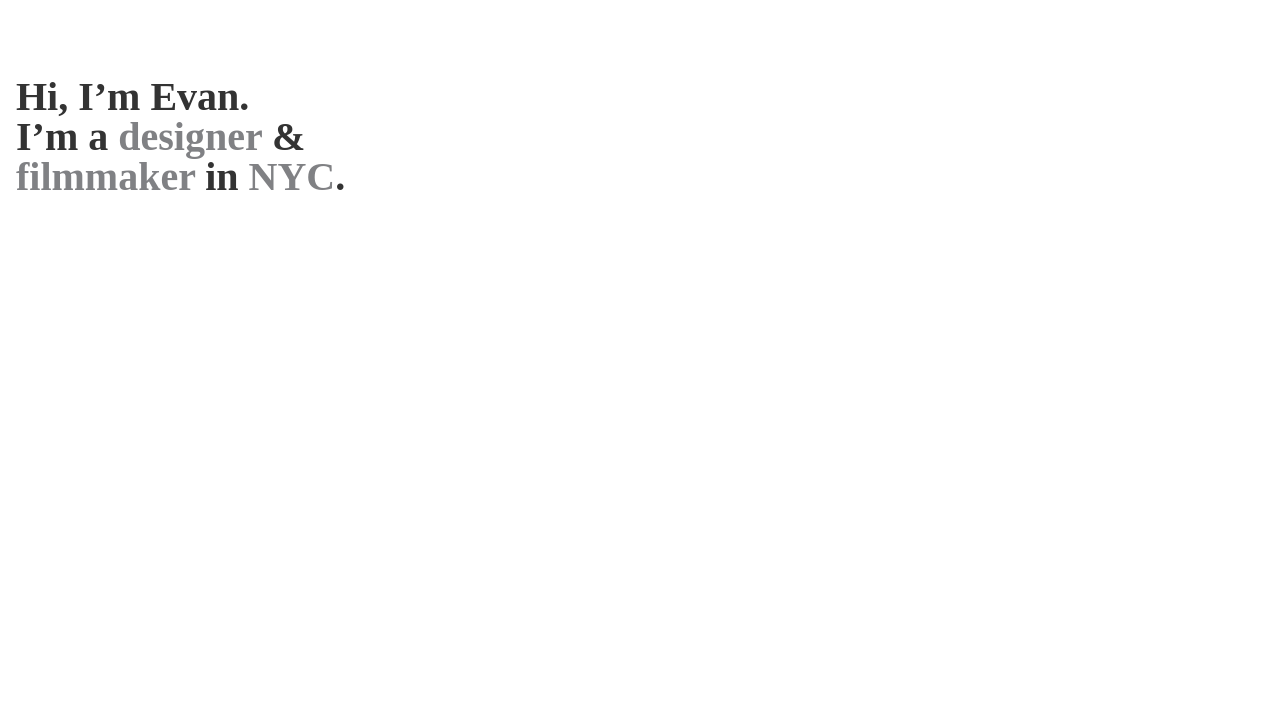
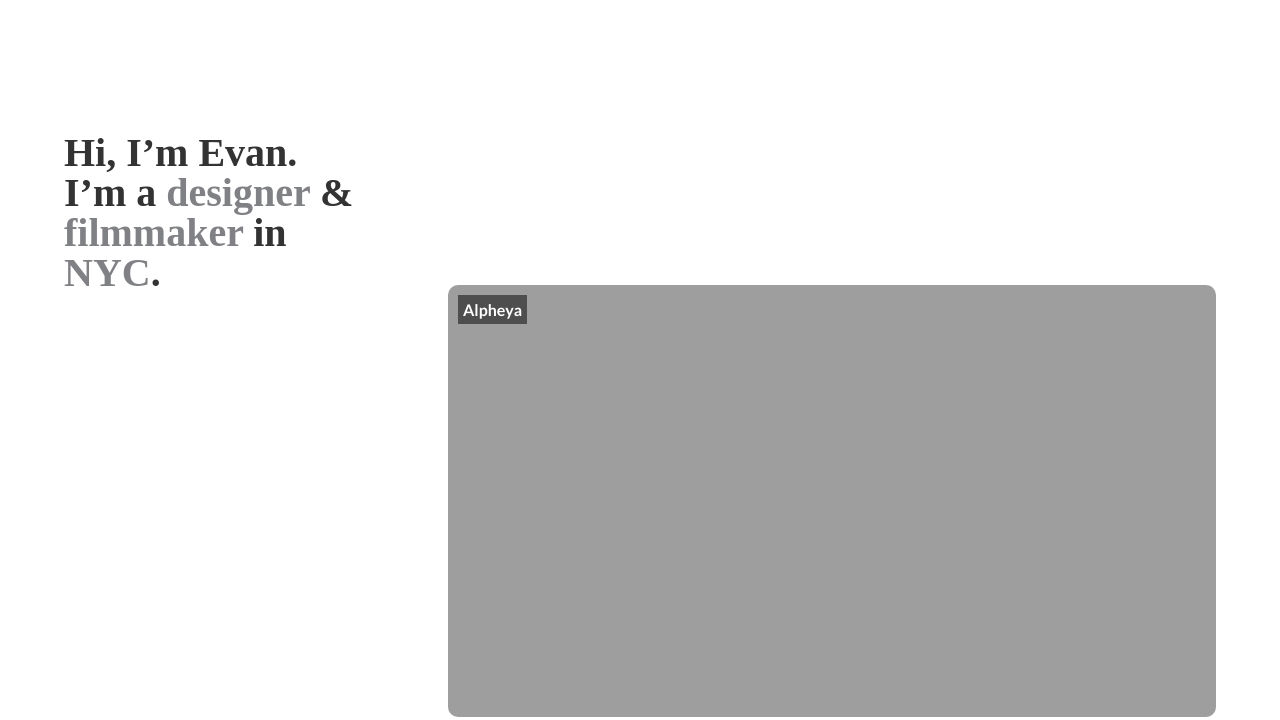
Before and after one commit to evanod64/evanod64.github.io, a plain HTML site: page index.html in a window 1280 px wide. Shown: the part 80-800 px from the top of the page. Drawn offline with Linux system fonts and the light colour scheme; no server answers; a web font is replaced by a local one.

Commit message:
Update style.css

```diff
--- a/style.css
+++ b/style.css
@@ -107,16 +107,6 @@ main {
     height: 100%;
 }
 
-@media (min-width: 768px) {
-    main {
-    display: flex;
-    flex-direction: column;
-    justify-content: space-between;
-    padding: var(--site-gutter-small);
-    min-height: calc(100vh - 100px); /* Ensures main covers the screen */
-    height: 100%;
-}
-}
 .case-study {
 
     padding: var(--site-gutter-large);
```
